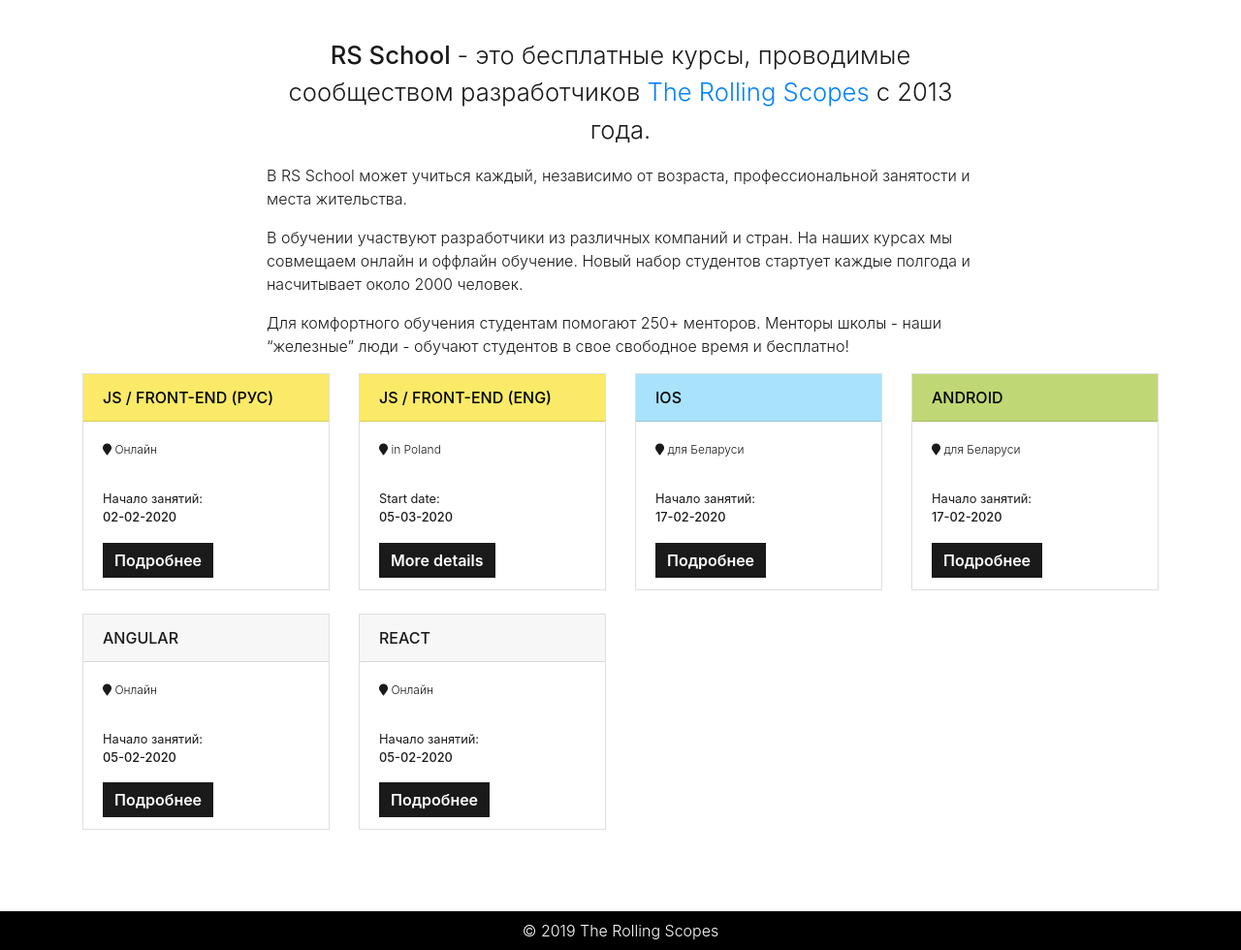
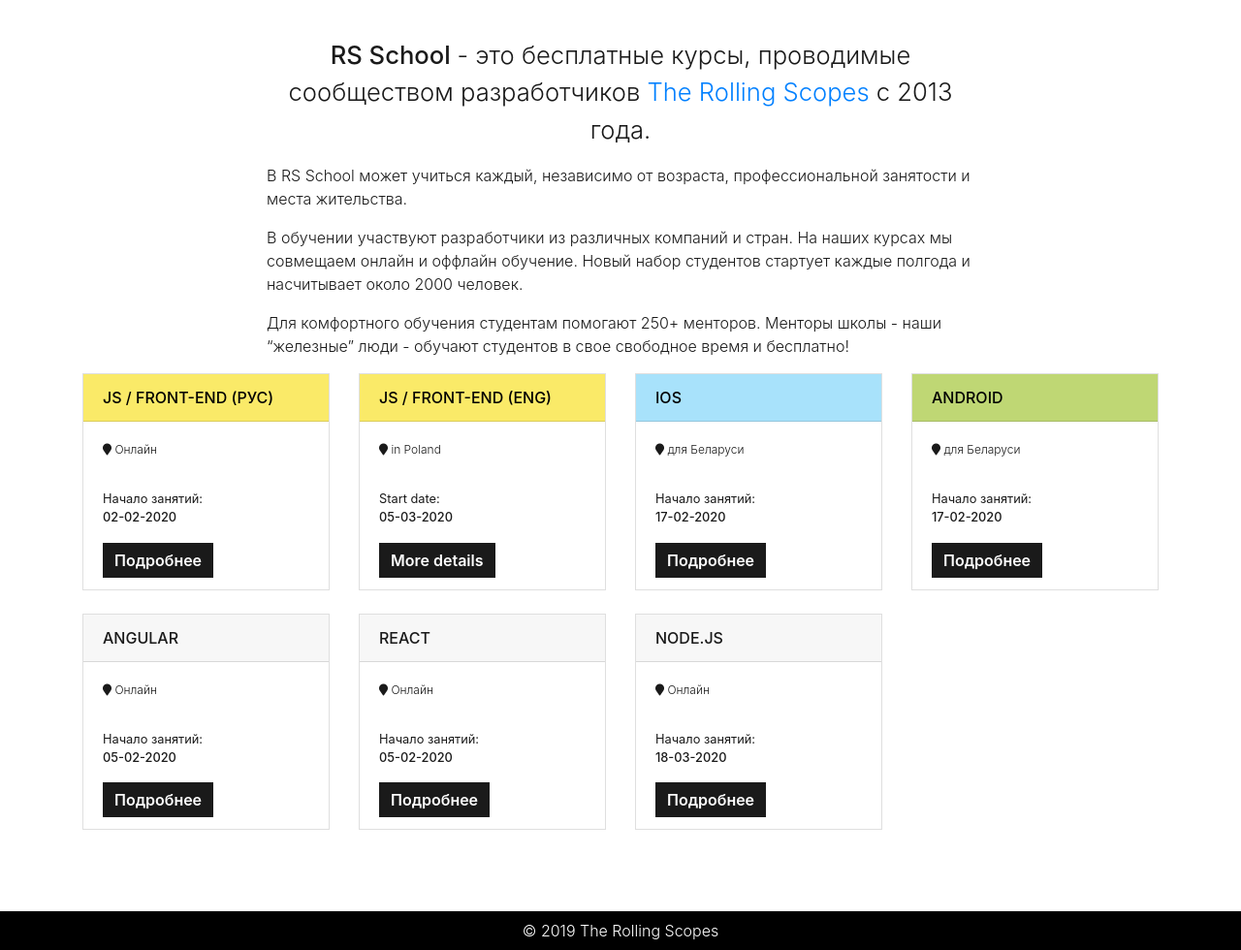
Before and after one commit to rolling-scopes-school/rs.school-site, a website: page app/index.html in a window 1280 px wide. Shown: the part 97-1077 px from the top of the page at 97% size. Drawn offline with nearby package versions, Linux system fonts and the light colour scheme; files that its build step writes are made by us from their sources.

Commit message:
made the nodejs course visible

```diff
--- a/app/index.html
+++ b/app/index.html
@@ -154,19 +154,19 @@
       </div>
     </div>
     </div>
-<!--    <div class="col mb-4">-->
-<!--    <div class="card h-100">-->
-<!--      <div class="card-header">Node.js</div>-->
-<!--      <div class="card-body">-->
-<!--        <p class="card-text">-->
-<!--          <i class="fas fa-map-marker"></i> для всех</p>-->
-<!--      </div>-->
-<!--      <div class="card-footer">-->
-<!--        <p class="small">Начало занятий: <br> <strong>17-02-2020</strong></p>-->
-<!--        <a href="https://rs.school/node/" class="btn btn-primary">Подробнее</a>-->
-<!--      </div>-->
-<!--    </div>-->
-<!--    </div>-->
+    <div class="col mb-4">
+    <div class="card h-100">
+      <div class="card-header">Node.js</div>
+      <div class="card-body">
+        <p class="card-text">
+          <i class="fas fa-map-marker"></i> Онлайн</p>
+      </div>
+      <div class="card-footer">
+        <p class="small">Начало занятий: <br> <strong>18-03-2020</strong></p>
+        <a href="https://rs.school/nodejs/" class="btn btn-primary">Подробнее</a>
+      </div>
+    </div>
+    </div>
   </div>
 
 </main>
```
Also changed, not shown: app/nodejs/index.html (renamed from app/node/index.html, +1 -1 lines), docs/index.html (+1 -1 lines), docs/node/index.html (deleted, +0 -1 lines), docs/nodejs/index.html (added, +1 -0 lines).
